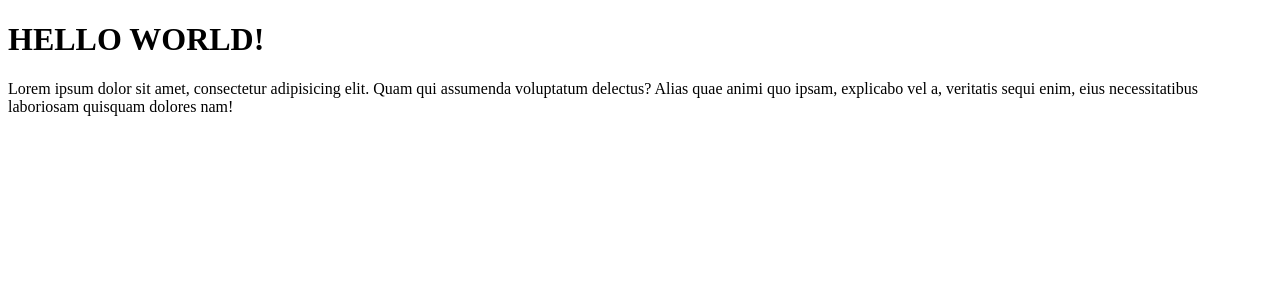
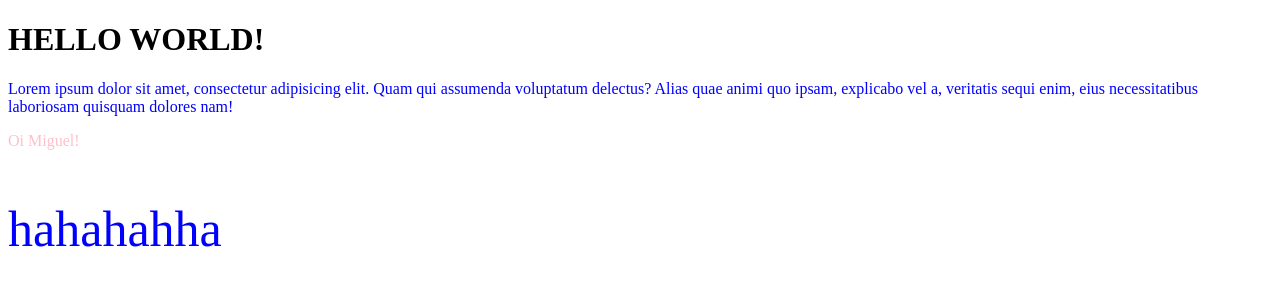
Before and after one commit to PineMi/testing-git, a plain HTML site: page index.html in a window 1280 px wide. Drawn offline with Linux system fonts and the light colour scheme.

Commit message:
add styles

```diff
--- a/index.html
+++ b/index.html
@@ -4,11 +4,14 @@
     <meta charset="UTF-8">
     <meta name="viewport" content="width=device-width, initial-scale=1.0">
     <title>Github Test - 02/04</title>
+    <link rel="stylesheet" href="style.css">
 </head>
 <body>
     <h1>HELLO WORLD!</h1>
     <p>
         Lorem ipsum dolor sit amet, consectetur adipisicing elit. Quam qui assumenda voluptatum delectus? Alias quae animi quo ipsam, explicabo vel a, veritatis sequi enim, eius necessitatibus laboriosam quisquam dolores nam!
     </p>
+    <p class="section-p2">Oi Miguel!</p>
+    <p id="paragrafo">hahahahha</p>
 </body>
 </html>
--- /dev/null
+++ b/style.css
@@ -0,0 +1,11 @@
+p{
+    color:blue;
+}
+
+.section-p2{
+    color:pink;
+}
+
+#paragrafo{
+    font-size: 50px;
+}
```
